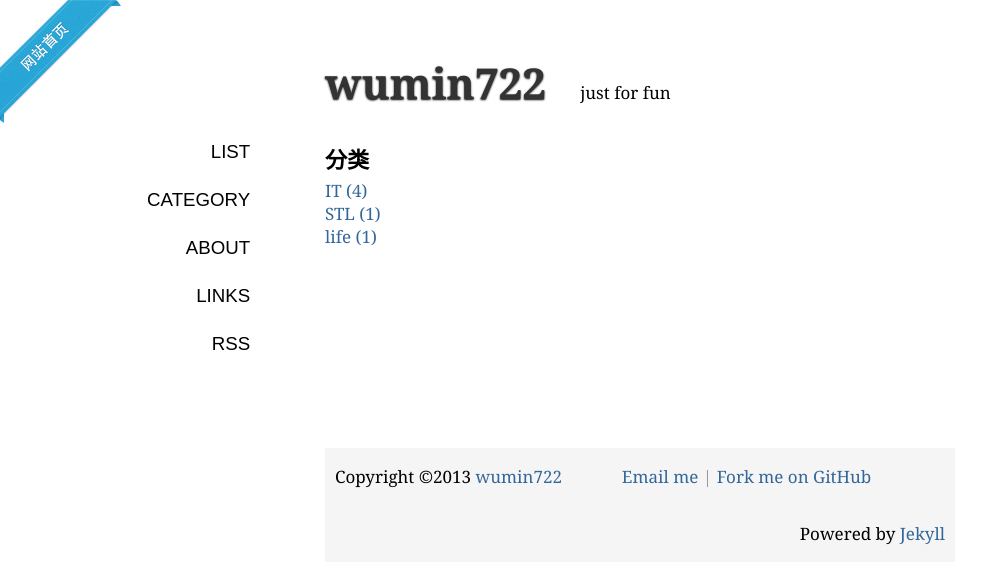
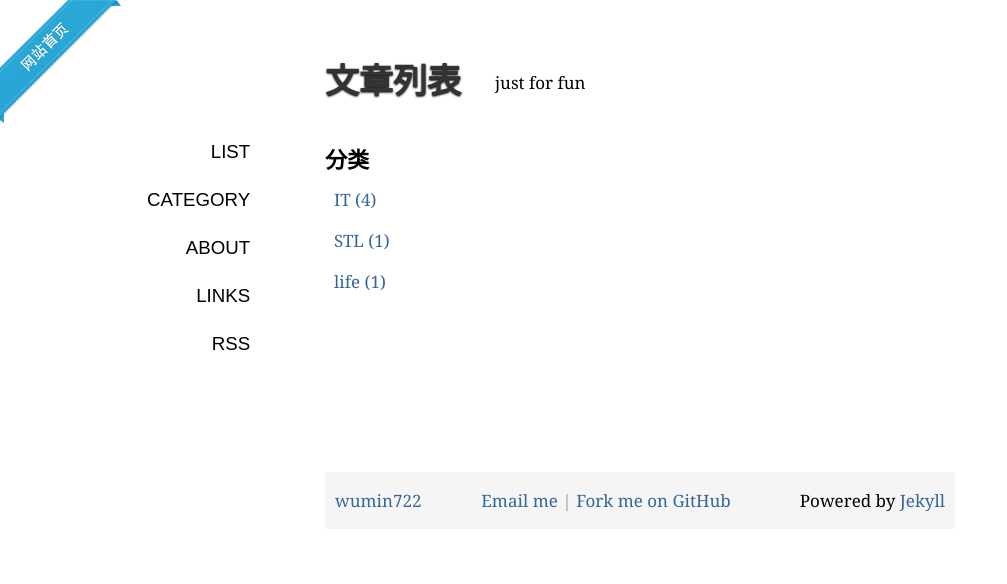
Before and after one commit to wumin722/wumin722.github.com, a Jekyll site: the page built from archive.md, in a window 1280 px wide. Shown: the top 584 px of the page, without its empty margins (0-1007 px from the left). Built offline with Jekyll 4.4.1, drawn with Linux system fonts in a browser that asks for light colours; Markdown is read by kramdown in place of the engine named in the settings.

Commit message:
small fix

```diff
--- a/_layouts/default.html
+++ b/_layouts/default.html
@@ -42,7 +42,7 @@
 
 		<footer id="footer">
 			<p class="l">
-				Copyright &copy;2013 <a href="/">wumin722</a>
+				<a href="/">wumin722</a>
 				&emsp;&emsp;&emsp;
 				<a href="wumin448085933@gmail.com" target="_blank">Email me</a>
 				<span class="c9">|</span>
--- a/_layouts/index.html
+++ b/_layouts/index.html
@@ -5,7 +5,7 @@
 
 <header id="header">
 	<div class="header-info fix">
-		<h1><a href="/">wumin722</a></h1>
+		<h1><a href="/">文章列表</a></h1>
 		<p class="describe">just for fun</p>
 
 	</div>
--- a/css/main.css
+++ b/css/main.css
@@ -17,6 +17,9 @@
 blockquote{border-left:3px solid #ccc;margin:1em 0.5em;padding-left:0.3em;}
 ul{list-style:circle;}
 
+li {
+padding:9px;
+}
 
 .l{float:left;}.r{float:right;}.c{clear:both;}
 .tac{text-align:center;}
@@ -34,7 +37,7 @@
 /* 侧边栏 */
 .nav{font-family:"Electrolize",sans-serif;font-size:1.1em;text-transform:uppercase;float:left;margin-left:-12em;width:9em;text-align:right;margin-top:5em;}
 .nav a{display:block;padding:.7em 1em;color:#000000;}
-.nav a:hover{background-color:#ff0000;text-decoration:none;color:#f9f9f9;-webkit-transition:color .2s linear;}
+.nav a:hover{background-color:#aa00ff;text-decoration:none;color:#f9f9f9;-webkit-transition:color .2s linear;}
 
 
 /* header
@@ -42,21 +45,21 @@
 #header .describe{font-family:Handlee,Palatino,"Palatino Linotype", "Book Antiqua", Georgia;}
 */
 #header{position:relative;}
-#header h1{float:left;margin:0;font-size:2.5em;
+#header h1{float:left;margin:0;
 	-webkit-text-shadow: 0 1px 2px rgba(0,0,0,1);
 	-moz-text-shadow: 0 1px 2px rgba(0,0,0,1);
 	text-shadow: 0 1px 2px rgba(0,0,0,1);
 }
 #header h1 a{color:#333;}
 #header h1 a{text-decoration:none;}
-#header .describe{float:left;padding-left:2em;margin-top:1.6em;}
+#header .describe{float:left;padding-left:2em;}
 .header-info{position:relative;}
 .navigation{position:absolute;top:1.3em;right:3px;}
 .navigation li{float:left;margin:0;padding:10px 20px;font-size:1.2em;}
 
 
 /* footer */
-#footer{overflow:hidden;margin-top:200px;padding-left:10px;padding-right:10px;
+#footer{overflow:hidden;margin-top:170px;padding-left:10px;padding-right:10px;
 	-webkit-box-shadow:0 -1px 0 rgba(255,255,255,.7);
 	-moz-box-shadow:0 -1px 0 rgba(255,255,255,.7);
 	background-color:#f5f5f5;}
```
